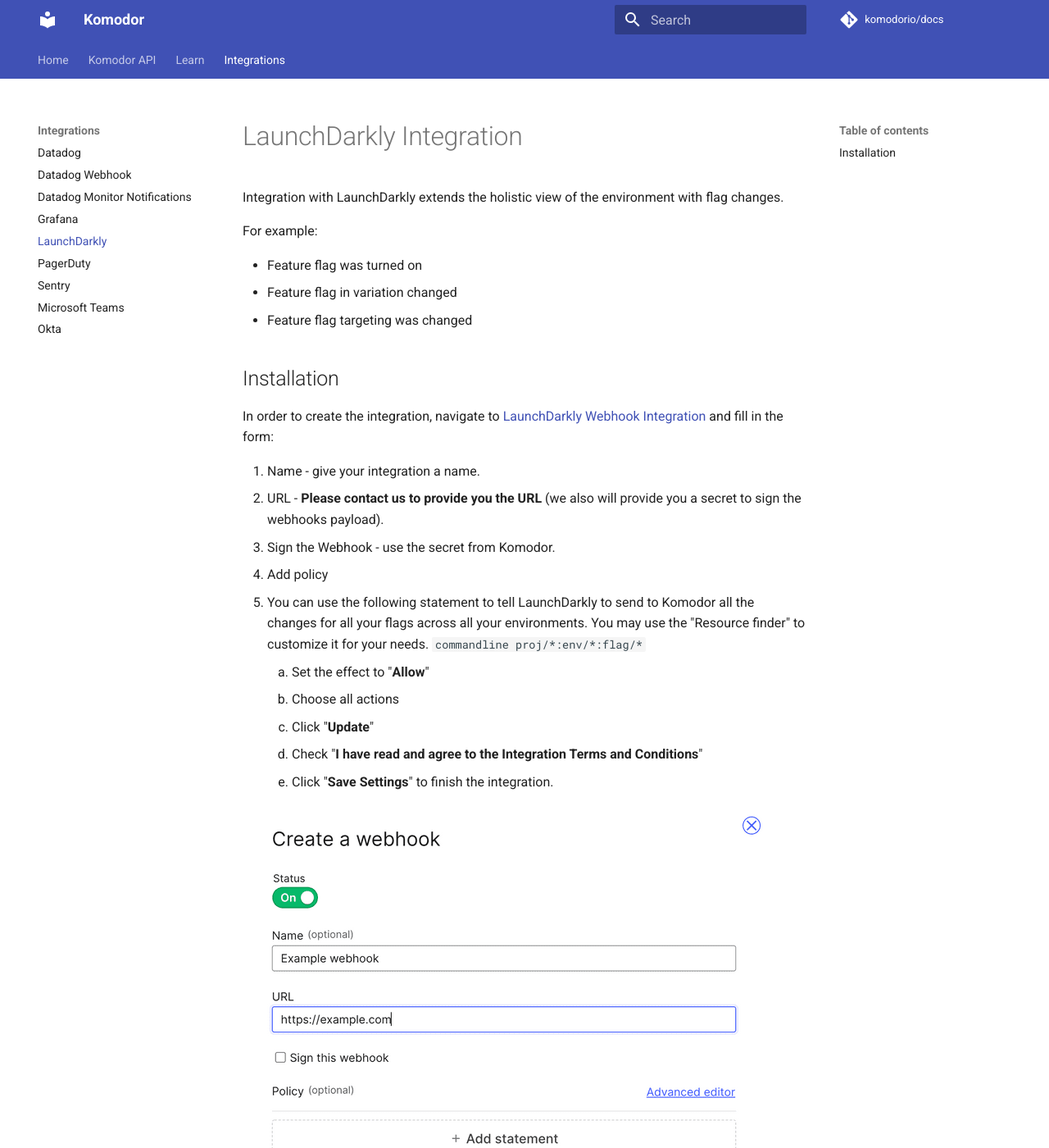
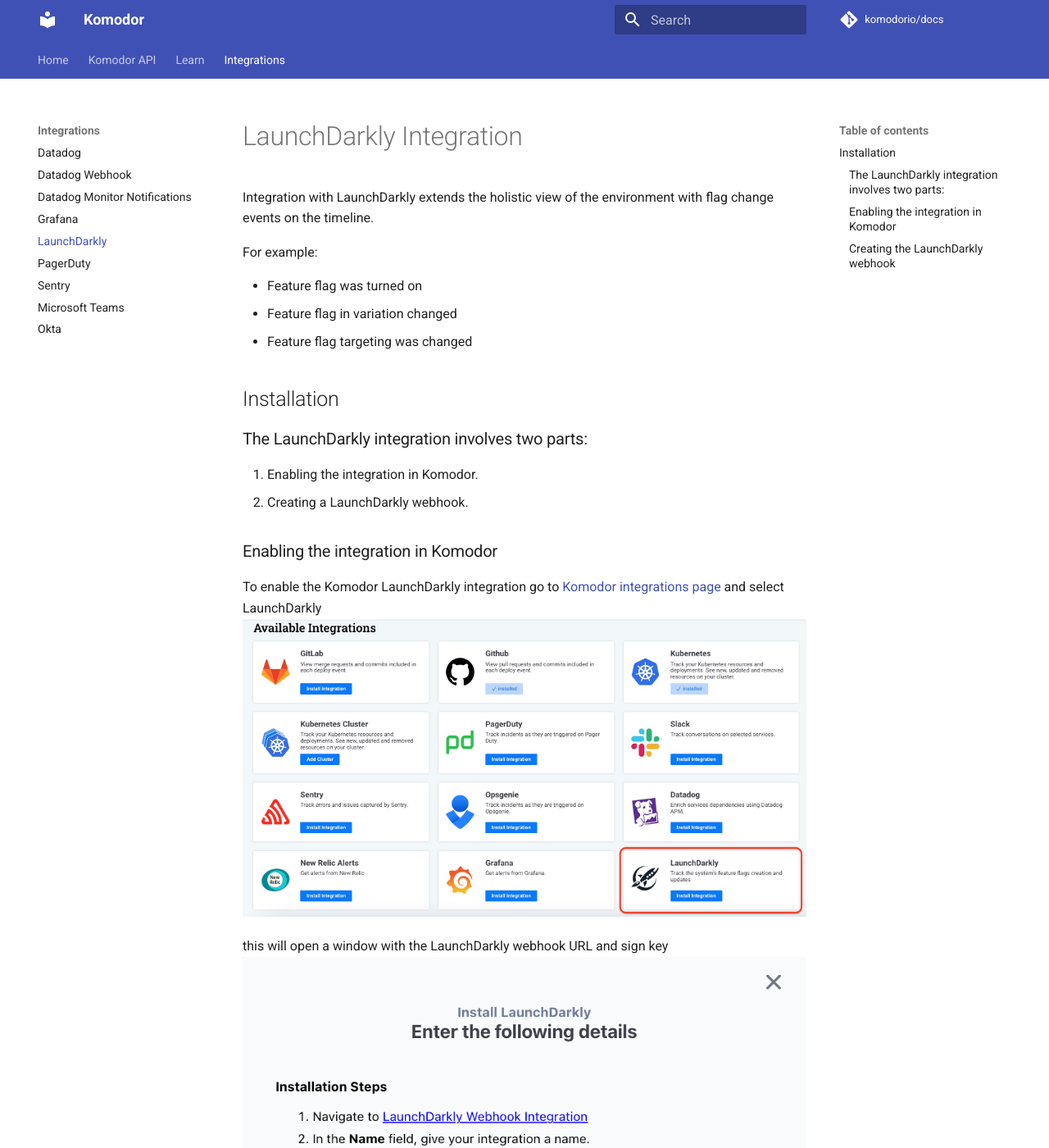
Before and after one commit to komodorio/docs, an MkDocs documentation site: the page built from docs/Integrations/LaunchDarkly.md, in a window 1280 px wide and 1400 px high. Shown: the whole window at 82% size. Built offline with MkDocs 1.6.1 and Material for MkDocs 9.7.7, drawn with Linux system fonts in a browser that asks for light colours; comment, search, counter and statistics services are not loaded; some of the changed text lies outside the part shown.

Commit message:
updated LaunchDarkly Integration documentation

````diff
--- a/docs/Integrations/LaunchDarkly.md
+++ b/docs/Integrations/LaunchDarkly.md
@@ -1,6 +1,6 @@
 # LaunchDarkly Integration
 
-Integration with LaunchDarkly extends the holistic view of the environment with flag changes.
+Integration with LaunchDarkly extends the holistic view of the environment with flag change events on the timeline.
 
 For example:
 
@@ -10,21 +10,35 @@
 
 ## Installation
 
-In order to create the integration, navigate to [LaunchDarkly Webhook Integration](https://app.launchdarkly.com/default/integrations/webhooks/new) and fill in the form:
+### The LaunchDarkly integration involves two parts:
+1. Enabling the integration in Komodor.
+2. Creating a LaunchDarkly webhook.
 
-1. Name - give your integration a name.
-2. URL - __Please contact us to provide you the URL__ (we also will provide you a secret to sign the webhooks payload).
-3. Sign the Webhook - use the secret from Komodor.
-4. Add policy
-   1. You can use the following statement to tell LaunchDarkly to send to Komodor all the changes for all your flags across all your environments. You may use the "Resource finder" to customize it for your needs.
-         ```commandline
-         proj/*:env/*:flag/*
-         ```
-      1. Set the effect to "**Allow**"
-      2. Choose all actions
-      3. Click "**Update**"
-      4. Check "**I have read and agree to the Integration Terms and Conditions**"
-      5. Click "**Save Settings**" to finish the integration.
+### Enabling the integration in Komodor
+To enable the Komodor LaunchDarkly integration go to [Komodor integrations page](https://app.komodor.com/main/integration) and select LaunchDarkly
+![LaunchDarkly select integration](../img/Launchdarkly-integration-select.jpg)
 
+this will open a window with the LaunchDarkly webhook URL and sign key
+![LaunchDarkly Install Window](../img/Launchdarkly-install-window.png)
+*Note: you can use the `LaunchDarkly Webhook Integration` link to continue with the webhook creation
 
-![image](../img/launchdarkly-integrations-webhooks-create.png)
+### Creating the LaunchDarkly webhook
+To create the LaunchDarkly webhook goto [LaunchDarkly Webhook Integration Page](https://app.launchdarkly.com/default/integrations/webhooks/new)
+and use the values from the Komodor integration page
+
+1. Name: Integration a name.
+2. URL:  Use the URL from the integration window in Komodor
+3. Check the "Sign this webhook" checkbox
+4. Secret: Use the Secret value from the integration window in Komodor
+![LaunchDarkly-webhook](../img/Launchdarkly-webhook.png)
+5. Filter Policy:
+   To send all LaunchDarkly event to Komodor:
+   1. press the "+ Add statment"
+![LaunchDarkly-webhook](../img/Launchdarkly-add-statment.png)
+   2. Choose resources for this policy statement: ```proj/*:env/*:flag/*```
+   3. Allow or deny actions on the resource: ```Allow```
+   4. Choose actions to allow or deny: ```All actions```
+   5. "**Update statement**"
+![LaunchDarkly-webhook](../img/Launchdarkly-filter-policy.png)
+6. Check "**I have read and agree to the [Integration Terms and Conditions](https://launchdarkly.com/policies/integrations)**"
+7. "**Save Settings**" to finish the integration.
````
Also changed, not shown: docs/img/Launchdarkly-add-statment.png (added), docs/img/Launchdarkly-filter-policy.png (added), docs/img/Launchdarkly-install-window.png (added), docs/img/Launchdarkly-integration-select.jpg (added), docs/img/Launchdarkly-webhook.png (added).
